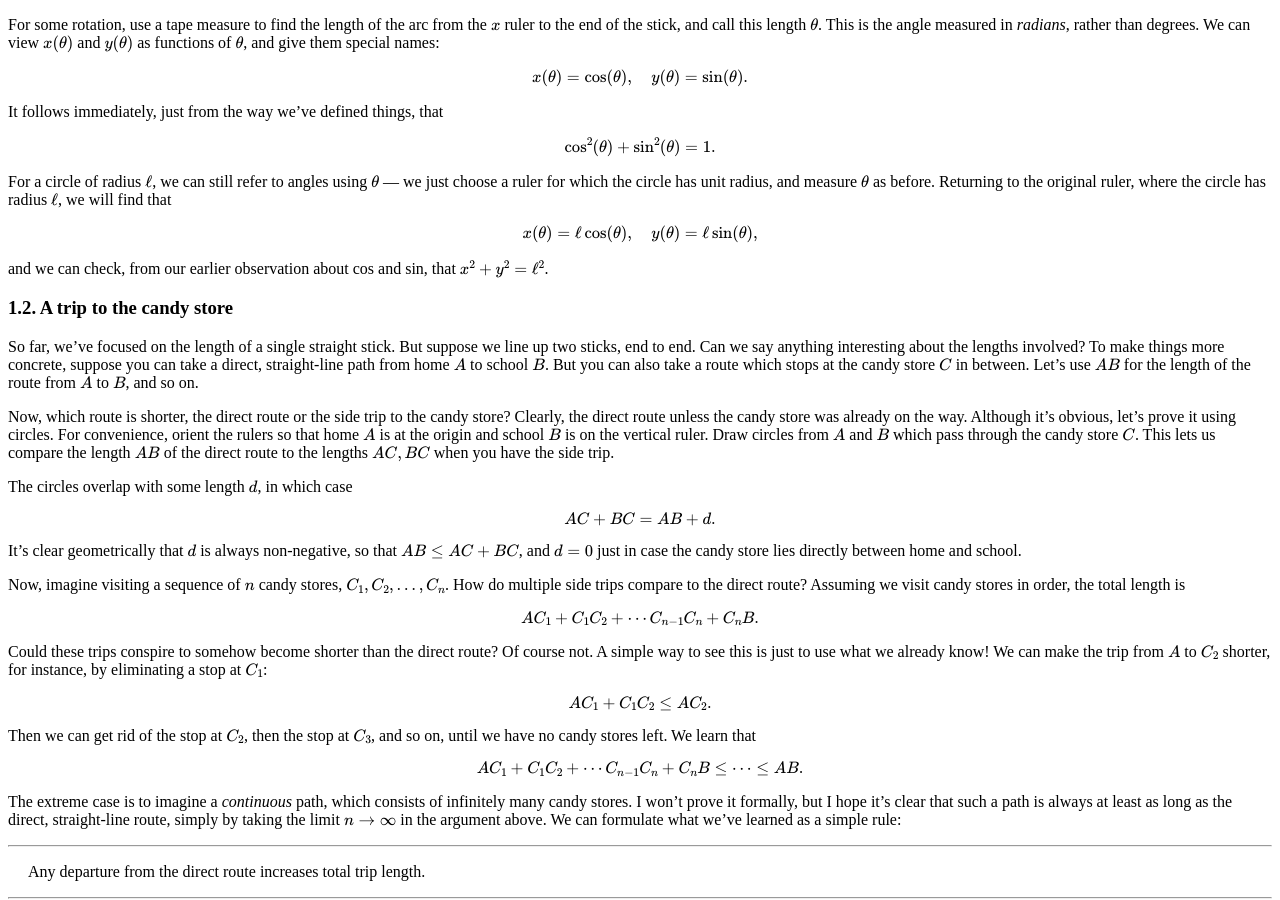
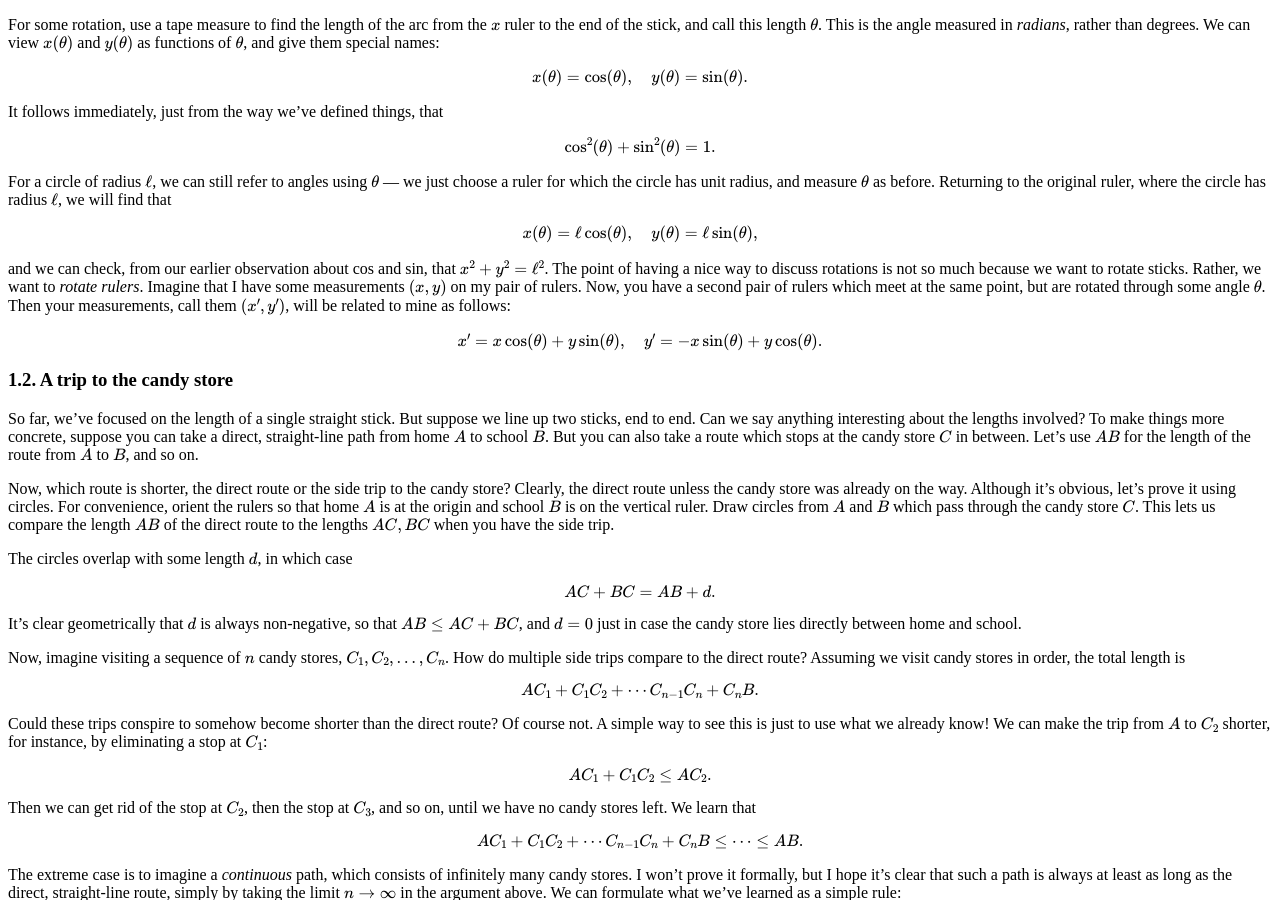
Before and after one commit to hapax/hapax.github.io, a Jekyll site: the page built from assets/maximal.md, in a window 1280 px wide and 900 px high, scrolled down 1131 px. Built offline with Jekyll 4.4.1, drawn with Linux system fonts in a browser that asks for light colours; our own code applies the rules of GitHub Pages for plain Markdown files; formulas are drawn with MathJax 3; a script that is not in the unit is left out.

Commit message:
Update maximal.md

```diff
--- a/assets/maximal.md
+++ b/assets/maximal.md
@@ -95,6 +95,18 @@ $$
 
 and we can check, from our earlier observation about cos and sin, that
 $x^2 + y^2 = \ell^2$.
+The point of having a nice way to discuss rotations is not so much
+because we want to rotate sticks.
+Rather, we want to *rotate rulers*.
+Imagine that I have some measurements $(x, y)$ on my pair of rulers.
+Now, you have a second pair of rulers which meet at the same point,
+but are rotated through some angle $\theta$.
+Then your measurements, call them $(x', y')$, will be related to mine
+as follows:
+
+$$
+x' = x \cos(\theta) + y \sin(\theta), \quad y' = -x \sin(\theta) + y \cos(\theta).
+$$
 
 ### 1.2. A trip to the candy store <a id="sec-1-2" name="sec-1-2"></a>
 
```
